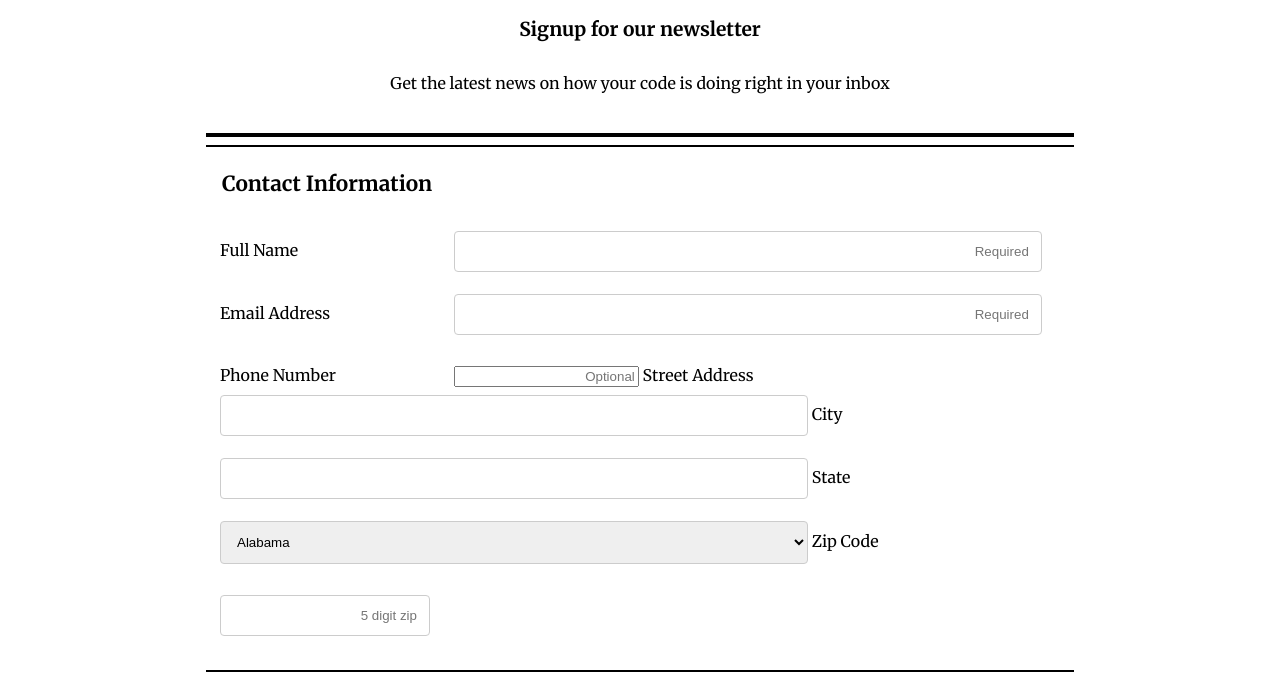
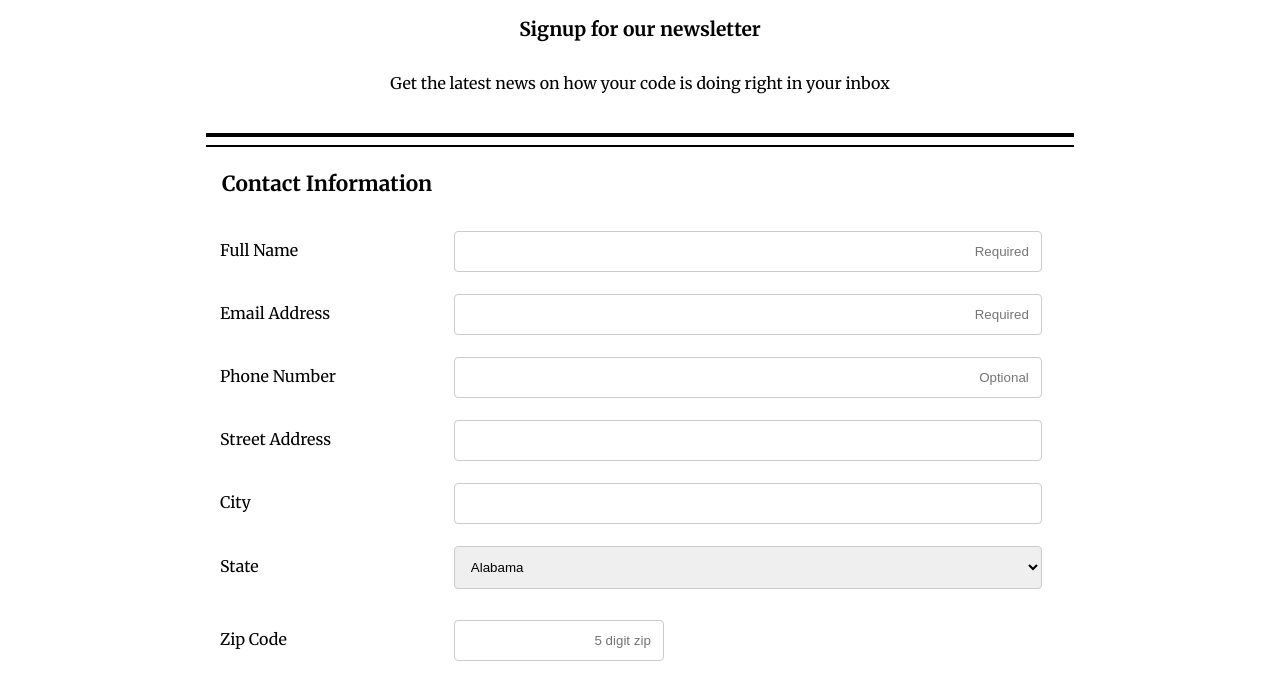
Before and after one commit to samuelA1/Techdegree-Project-3, a plain HTML site: page index.html in a window 1280 px wide. Shown: the part 97-774 px from the top of the page. Drawn offline with Linux system fonts and the light colour scheme.

Commit message:
changing the input type

```diff
--- a/css/style.css
+++ b/css/style.css
@@ -81,7 +81,7 @@ input[type=checkbox], input[type=radio] {
   top: 5px;
 }
 
-input[type=text], input[type=email], input[type=number], input[list=state], textarea, select, #zip {
+input[type=text], input[type=email], input[type=tel], input[list=state], textarea, select, #zip {
     width: 100%;
     padding: 12px;
     border: 1px solid #ccc;
@@ -162,7 +162,7 @@ MEDIA QUERIES
 
   input[type="text"],
 	input[type="email"],
-	input[type="number"],
+	input[type="tel"],
   input[list=state],
   select {
 	   width: 70%;
```
